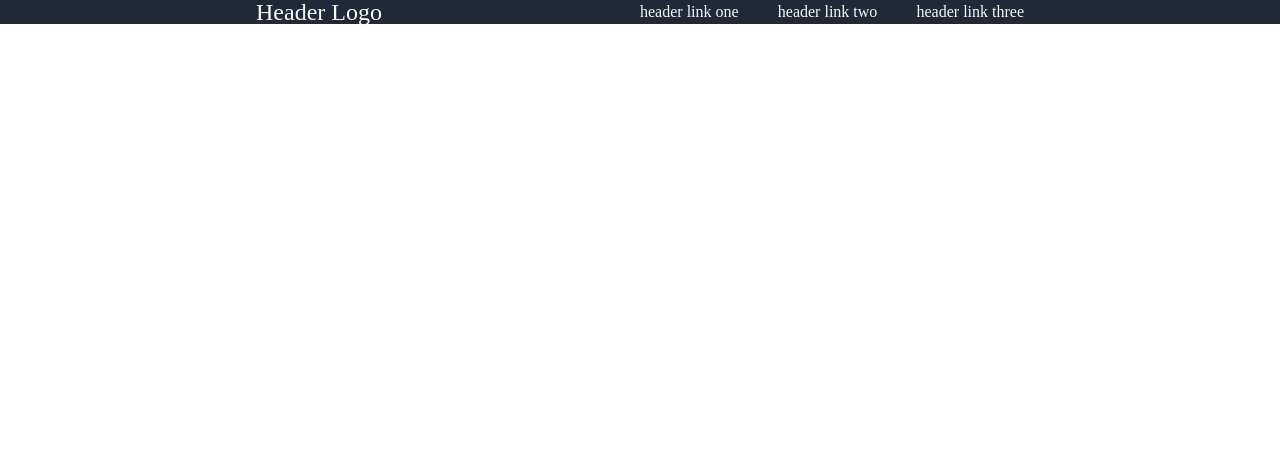
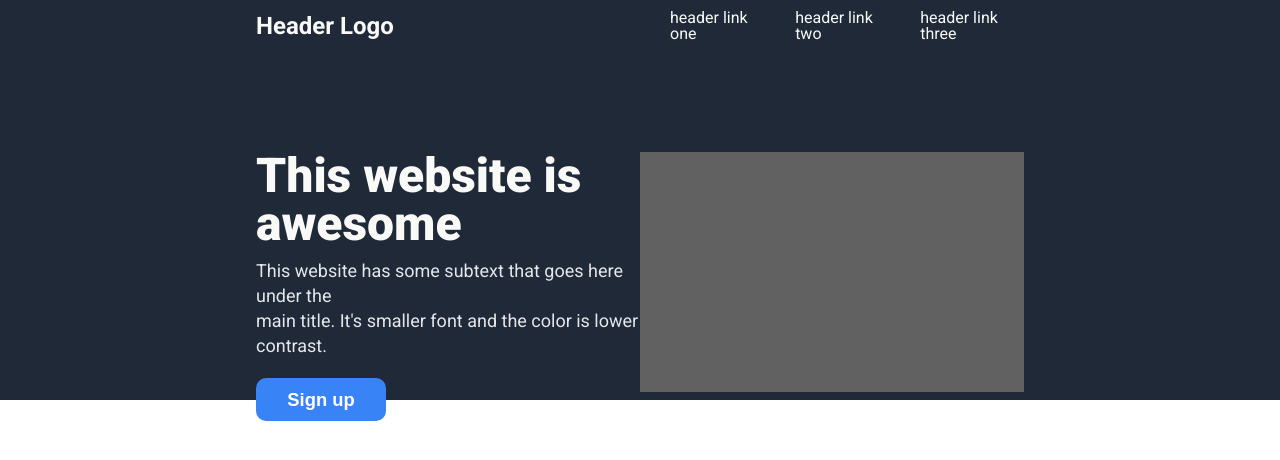
Before and after one commit to KartikSinghK/landing_page, a plain HTML site: page index.html in a window 1280 px wide. Drawn offline with Linux system fonts and the light colour scheme.

Commit message:
done with hero section

```diff
--- a/index.html
+++ b/index.html
@@ -5,6 +5,10 @@
     <meta charset="UTF-8">
     <meta http-equiv="X-UA-Compatible" content="IE=edge">
     <meta name="viewport" content="width=device-width, initial-scale=1.0">
+    <link rel="preconnect" href="https://fonts.googleapis.com">
+    <link rel="preconnect" href="https://fonts.gstatic.com" crossorigin>
+    <link href="https://fonts.googleapis.com/css2?family=Roboto:wght@100;300;400;500;700;900&display=swap"
+        rel="stylesheet">
     <link rel="stylesheet" href="style.css">
     <title>Landing Page</title>
 </head>
@@ -22,6 +26,22 @@
                     <a href="#">header link three</a>
                 </div>
             </nav>
+            <div class="hero-section">
+                <div class="content">
+                    <h1 class="heading">This website is<br> awesome</h1>
+                    <p class = "subtext">
+                        This website has some subtext that goes here under the<br> main title. It's smaller font and the color
+                        is
+                        lower<br> contrast.
+                    </p>
+                    <button>Sign up</button>
+                </div>
+                <div class="img-section">
+                    <div class="img-box">
+
+                    </div>
+                </div>
+            </div>
         </div>
     </div>
 </body>
--- a/style.css
+++ b/style.css
@@ -123,29 +123,81 @@ table {
 	border-spacing: 0;
 }
 /* main css */
+body {
+	font-family: Roboto;
+}
 .container {
 	margin: 0 20%;
 }
 .hero {
 	background-color: #1f2937;
+	height:50vh;
 }
 .navbar {
 	display: flex;
 	align-items: center;
 	justify-content: space-between;
+	padding: 10px 0;
 }
 .navbar .logo {
-
-    width:50%;
+	width: 50%;
 	font-size: 24px;
 	color: #f9faf8;
+	font-weight: bold;
 }
-.nav-links{
-    width:50%;
-    display:flex;
-    justify-content: space-between;
+.nav-links {
+	width: 50%;
+	display: flex;
+	justify-content: flex-end;
+}
+.nav-links a{
+	margin-left:30px;
 }
 .nav-links a {
 	text-decoration: none;
 	color: #f9faf8;
 }
+.hero-section {
+	color: white;
+	width: 100%;
+	height: 300px;
+	display: flex;
+	margin-top: 100px;
+}
+.content {
+	width: 50%;
+}
+.heading {
+	font-size: 48px;
+	font-weight: 900;
+	color: #f9faf8;
+	width: 100%;
+}
+.subtext {
+	font-size: 18px;
+	color: #e5e7eb;
+	line-height: 25px;
+	width: 100%;
+	margin-top:10px;
+}
+button {
+	margin-top:20px;
+	background-color: #3883f6;
+	border:0;
+	border-radius: 10px;
+	width:130px;
+	height:43px;
+	color:white;
+	font-size:1.15rem;
+	font-weight:600;
+}
+.img-section {
+	width: 50%;
+	display: flex;
+	justify-content: center;
+}
+.img-box {
+	width: 100%;
+	height: 240px;
+	background-color: rgb(97, 97, 97);
+}
```
